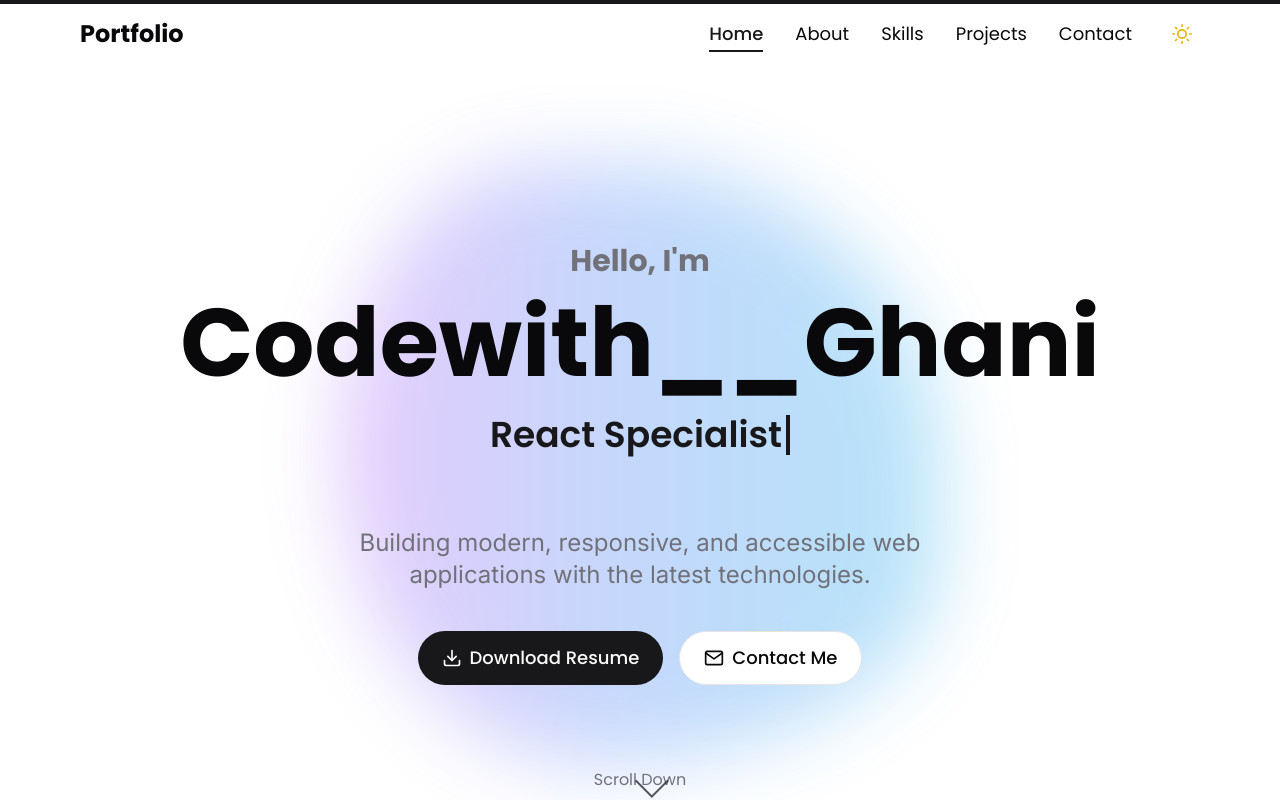
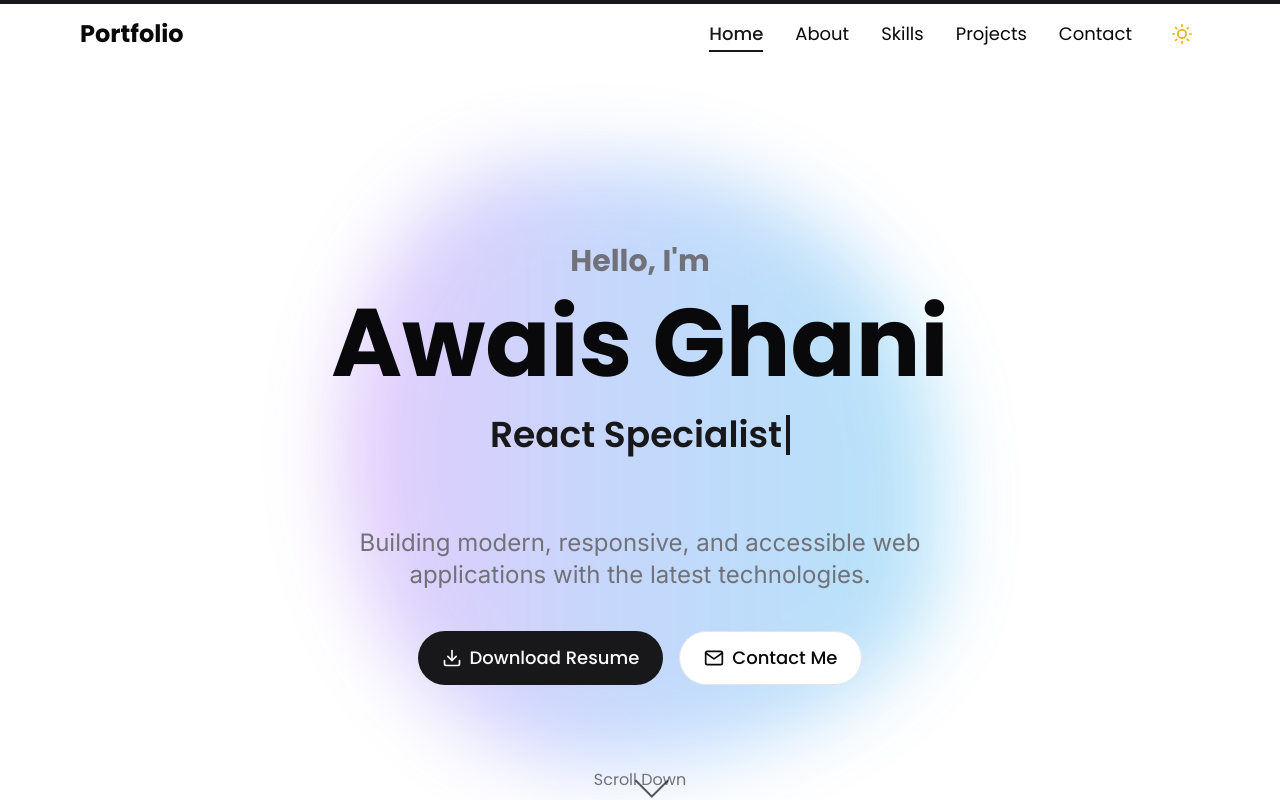
Before and after one commit to Awaisghan/MY-portfolio, a Next.js app: page / in a window 1280 px wide. Shown: the top 800 px of the page. Built offline with nearby package versions, Linux system fonts and the light colour scheme.

Commit message:
image upload for my profile

```diff
--- a/app/page.tsx
+++ b/app/page.tsx
@@ -47,7 +47,7 @@ export default function Home() {
             animate={{ opacity: 1 }}
             transition={{ delay: 0.4 }}
           >
-            Codewith__Ghani
+            Awais Ghani
           </motion.h1>
 
           <div className="h-12 xs:h-14 sm:h-16 md:h-18 lg:h-20 mb-4 sm:mb-6 md:mb-8">
```
Also changed, not shown: public/images/profile1.jpg.
